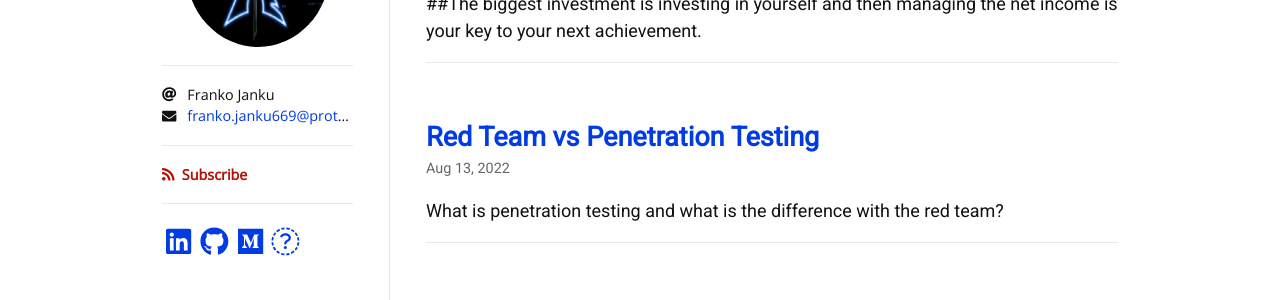
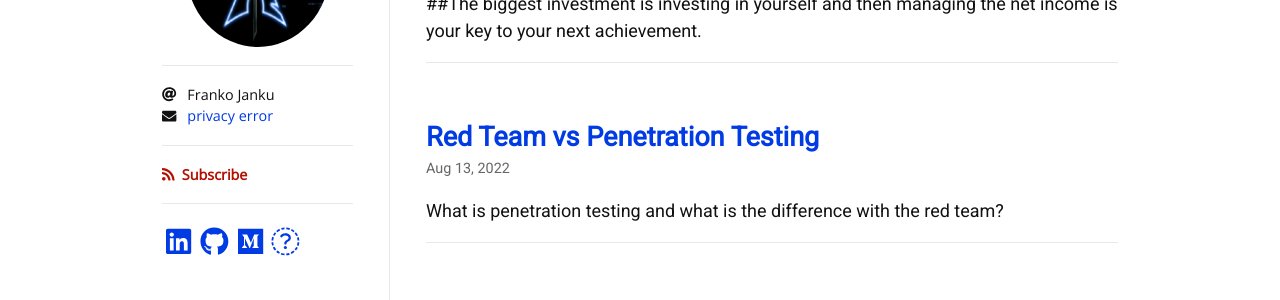
Before and after one commit to Archx0Mas/Archx0Mas.github.io, a Jekyll site: the page built from index.html, in a window 1280 px wide. Shown: the part 204-504 px from the top of the page. Built offline with Jekyll 4.4.1, drawn with Linux system fonts in a browser that asks for light colours; nearby versions of some CDN libraries; some web fonts are replaced; the list of posts is cut into pages by our own code.

Commit message:
Update _config.yml

```diff
--- a/_config.yml
+++ b/_config.yml
@@ -2,7 +2,7 @@ title: CyberSec
 description: Cyber Security Blog
 author: Franko Janku
 avatar: /logo.png
-email: franko.janku669@protonmail.com
+email: privacy error
 
 future: true
 plugins:
```
